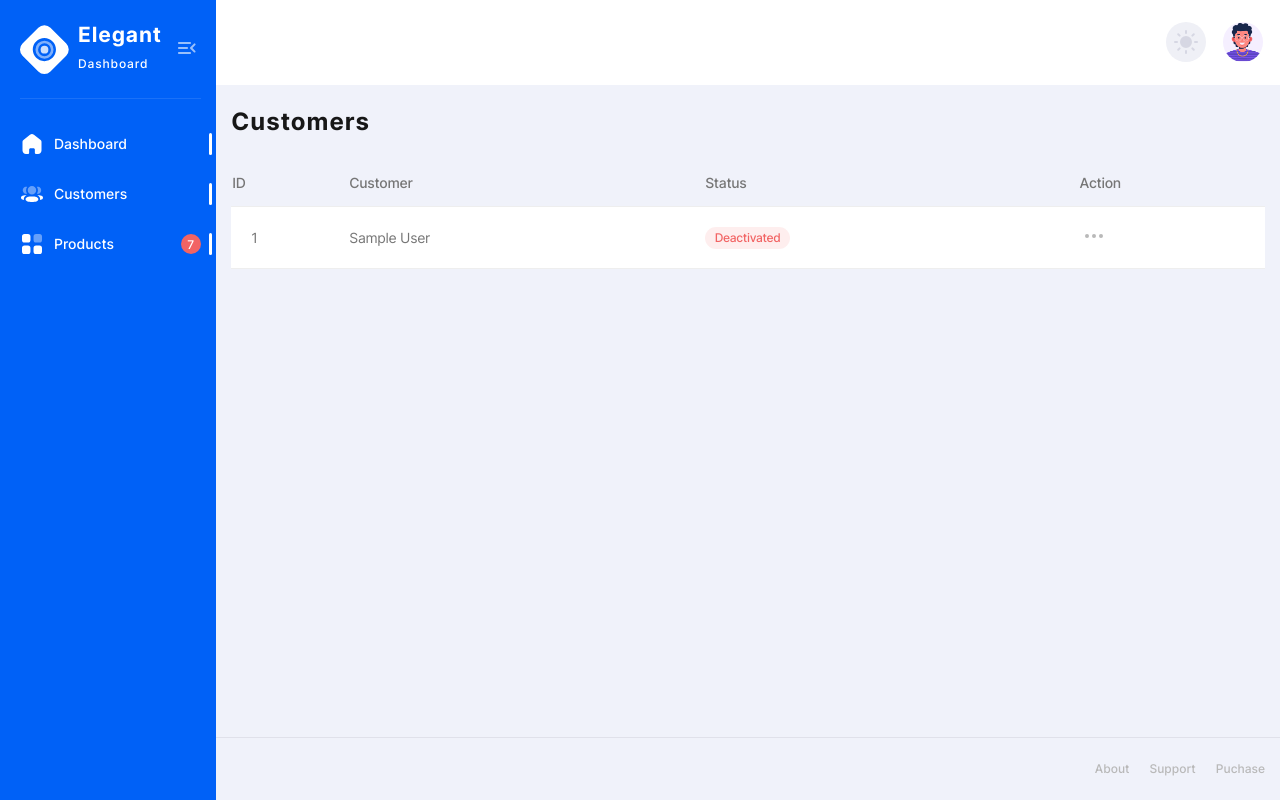
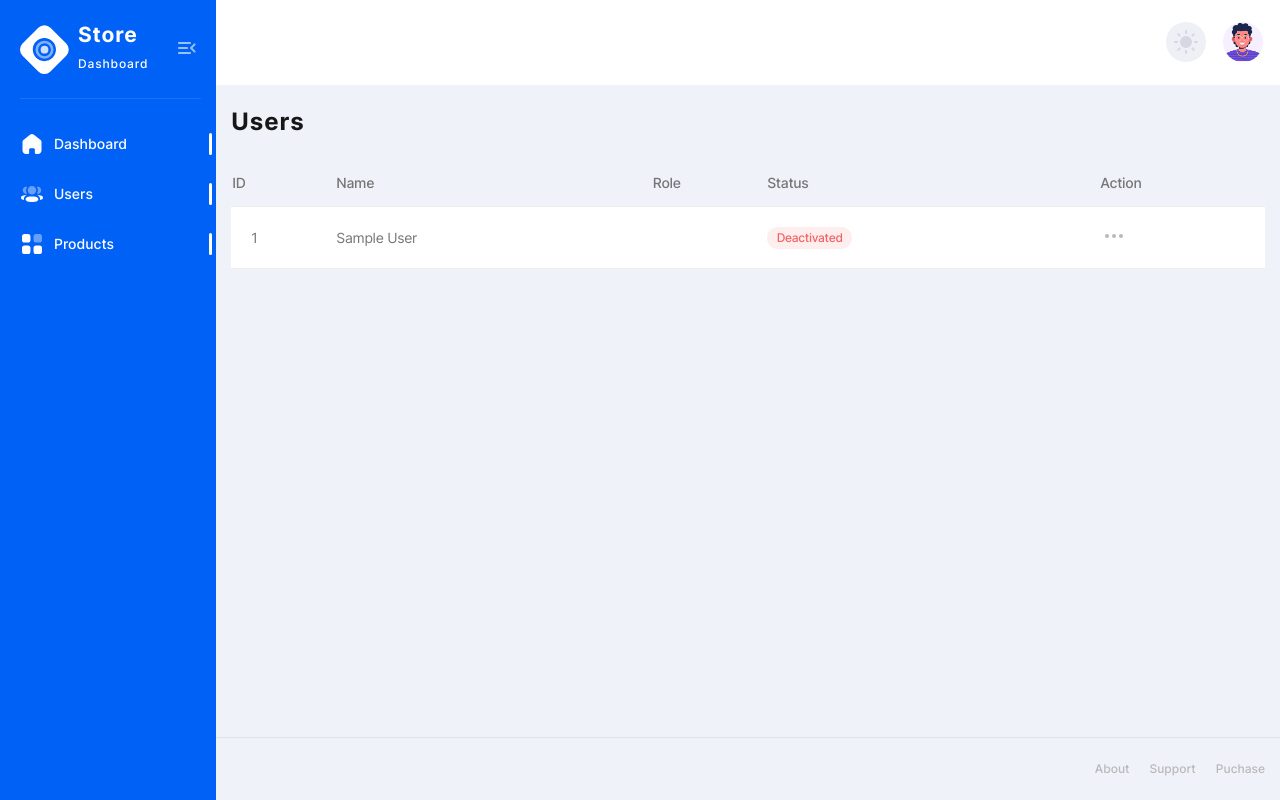
Before and after one commit to YassineElHassani/CmdCraft, a PHP site: page /dashboard/users.php in a window 1280 px wide. Run offline with PHP 8.4, Linux system fonts and the light colour scheme; the visitor is signed in with stand-in values (Sample User, id 1); data that the repository does not hold is empty.

Commit message:
display all users and manage the accsses

```diff
--- a/dashboard/users.php
+++ b/dashboard/users.php
@@ -40,7 +40,7 @@ $customer = $customers->getAllUsers();
             <span class="sr-only">Home</span>
             <span class="icon logo" aria-hidden="true"></span>
             <div class="logo-text">
-              <span class="logo-title">Elegant</span>
+              <span class="logo-title">Store</span>
               <span class="logo-subtitle">Dashboard</span>
             </div>
 
@@ -56,10 +56,10 @@ $customer = $customers->getAllUsers();
               <a href="./index.php" class="active"><span class="icon home" aria-hidden="true"></span>Dashboard</a>
             </li>
             <li>
-              <a href="./users.php" class="active"><span class="icon user-3" aria-hidden="true"></span>Customers</a>
+              <a href="./users.php" class="active"><span class="icon user-3" aria-hidden="true"></span>Users</a>
             </li>
             <li>
-              <a href="./products.php" class="active"><span class="icon category" aria-hidden="true"></span>Products<span class="msg-counter">7</span></a>
+              <a href="./products.php" class="active"><span class="icon category" aria-hidden="true"></span>Products</a>
             </li>
           </ul>
         </div>
@@ -111,13 +111,14 @@ $customer = $customers->getAllUsers();
       <!-- ! Main -->
       <main class="main users chart-page" id="skip-target">
         <div class="container">
-          <h2 class="main-title">Customers</h2>
+          <h2 class="main-title">Users</h2>
           <div class="users-table table-wrapper">
             <table class="posts-table">
               <thead>
                 <tr class="users-table-info">
                   <th>ID</th>
-                  <th>Customer</th>
+                  <th>Name</th>
+                  <th>Role</th>
                   <th>Status</th>
                   <th>Action</th>
                 </tr>
@@ -132,6 +133,9 @@ $customer = $customers->getAllUsers();
                     </td>
                     <td>
                       <div class="pages-table-img"><?php echo htmlspecialchars($customer[$i]["name"]) ?></div>
+                    </td>
+                    <td>
+                      <div class="pages-table-img"><?php echo htmlspecialchars($customer[$i]["role"]) ?></div>
                     </td>
                     <?php
                       if ($customer[$i]["is_active"] == 1) {
```
